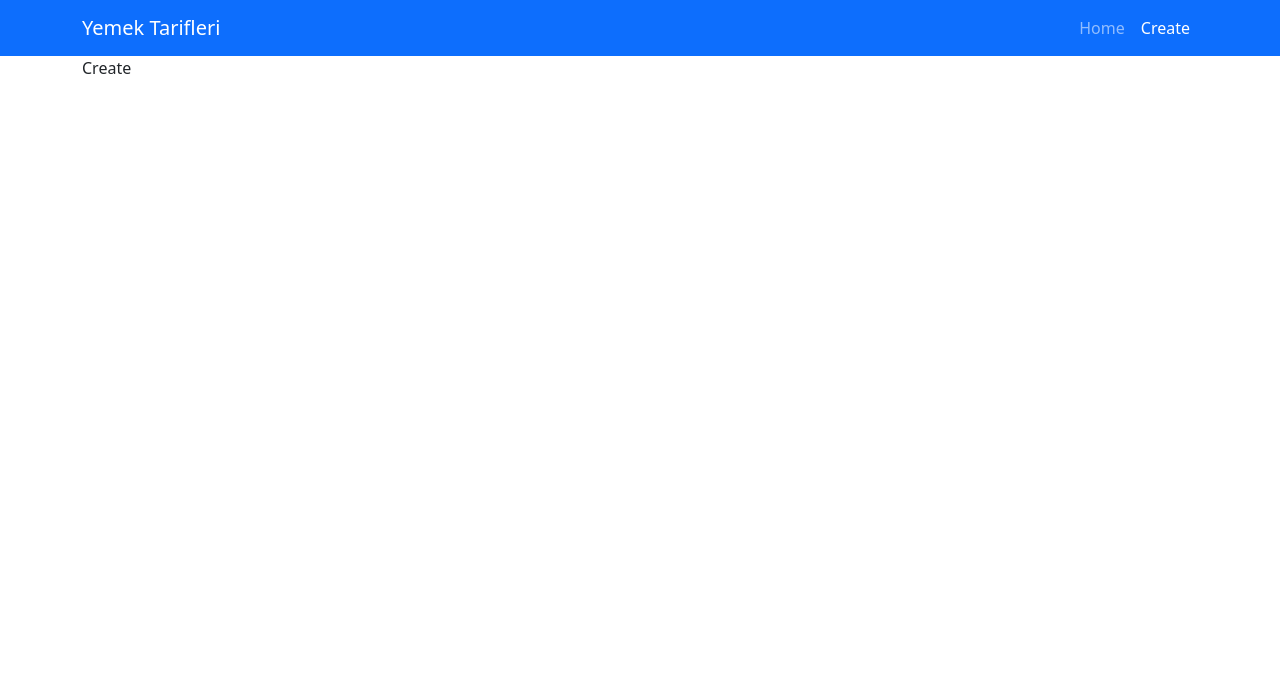
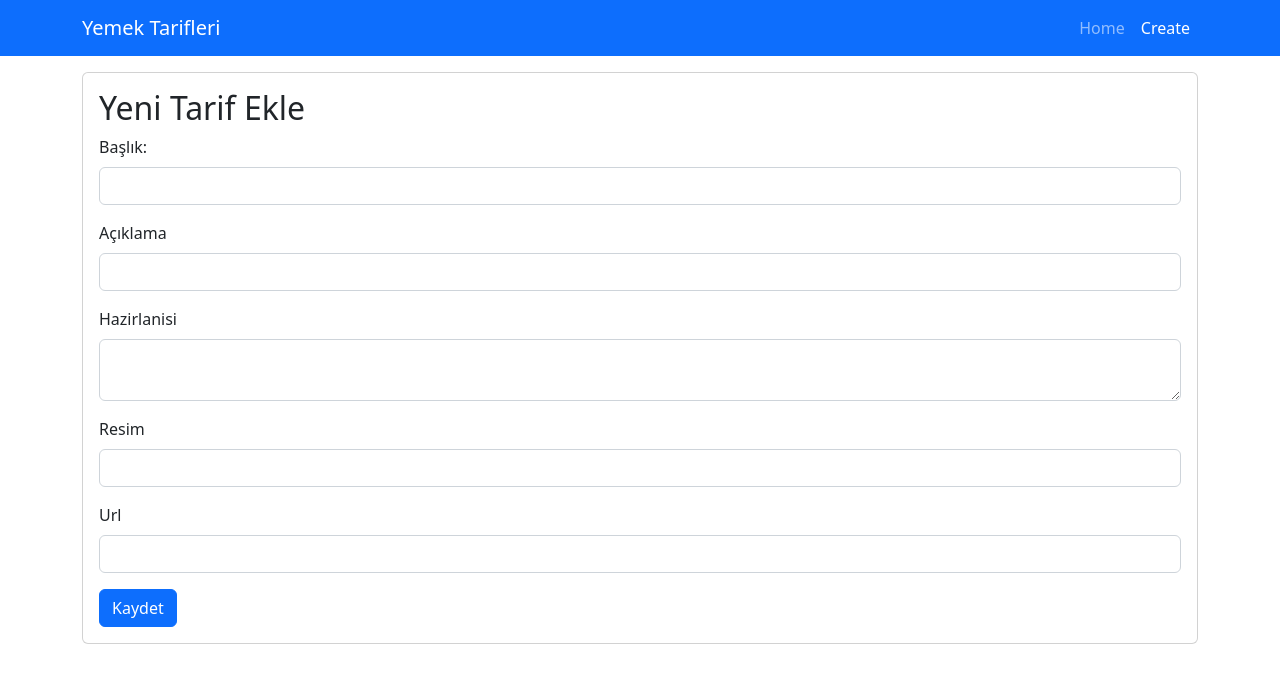
Before and after one commit to sadikturan/udemy-react-dersleri, a React (Create React App) app in the folder yemek-tarifleri/: page /create in a window 1280 px wide. Shown: the top 682 px of the page. Built offline with nearby package versions, Linux system fonts and the light colour scheme.

Commit message:
tarif ekleme formu

```diff
--- a/yemek-tarifleri/src/pages/create/Create.js
+++ b/yemek-tarifleri/src/pages/create/Create.js
@@ -1,9 +1,47 @@
-import React from 'react'
+import React, { useState } from 'react'
 import './Create.css';
 
 function Create() {
+  const [baslik, setBaslik] = useState('');
+  const [aciklama, setAciklama] = useState('');
+  const [hazirlanisi, setHazirlanisi] = useState('');
+  const [resim, setResim] = useState('');
+  const [url, setUrl] = useState('');
+
+  const handleSubmit = (e) => {
+    e.preventDefault();
+    console.log(baslik, aciklama, hazirlanisi, resim, url);
+  }
+
   return (
-    <div>Create</div>
+   <div className="card mt-3">
+    <div className="card-body">
+      <h2>Yeni Tarif Ekle</h2>
+      <form onSubmit={handleSubmit}>
+        <div className="mb-3">
+          <label htmlFor="baslik" className="form-label">Başlık: { baslik }</label>
+          <input type="text" name="baslik" id="baslik" className='form-control' onChange={(e) => setBaslik(e.target.value)}/>
+        </div>
+        <div className="mb-3">
+          <label htmlFor="aciklama" className="form-label">Açıklama</label>
+          <input type="text" name="aciklama" id="aciklama" className='form-control' onChange={(e) => setAciklama(e.target.value)}/>
+        </div>
+        <div className="mb-3">
+          <label htmlFor="hazirlanisi" className="form-label">Hazirlanisi</label>
+          <textarea name="hazirlanisi" id="hazirlanisi" className='form-control' onChange={(e) => setHazirlanisi(e.target.value)}></textarea>
+        </div>
+        <div className="mb-3">
+          <label htmlFor="resim" className="form-label">Resim</label>
+          <input type="text" name="resim" id="resim" className='form-control' onChange={(e) => setResim(e.target.value)}/>
+        </div>
+        <div className="mb-3">
+          <label htmlFor="url" className="form-label">Url</label>
+          <input type="text" name="url" id="url" className='form-control' onChange={(e) => setUrl(e.target.value)}/>
+        </div>
+        <button type="submit" className='btn btn-primary'>Kaydet</button>
+      </form>
+    </div>
+   </div>
   )
 }
 
```
